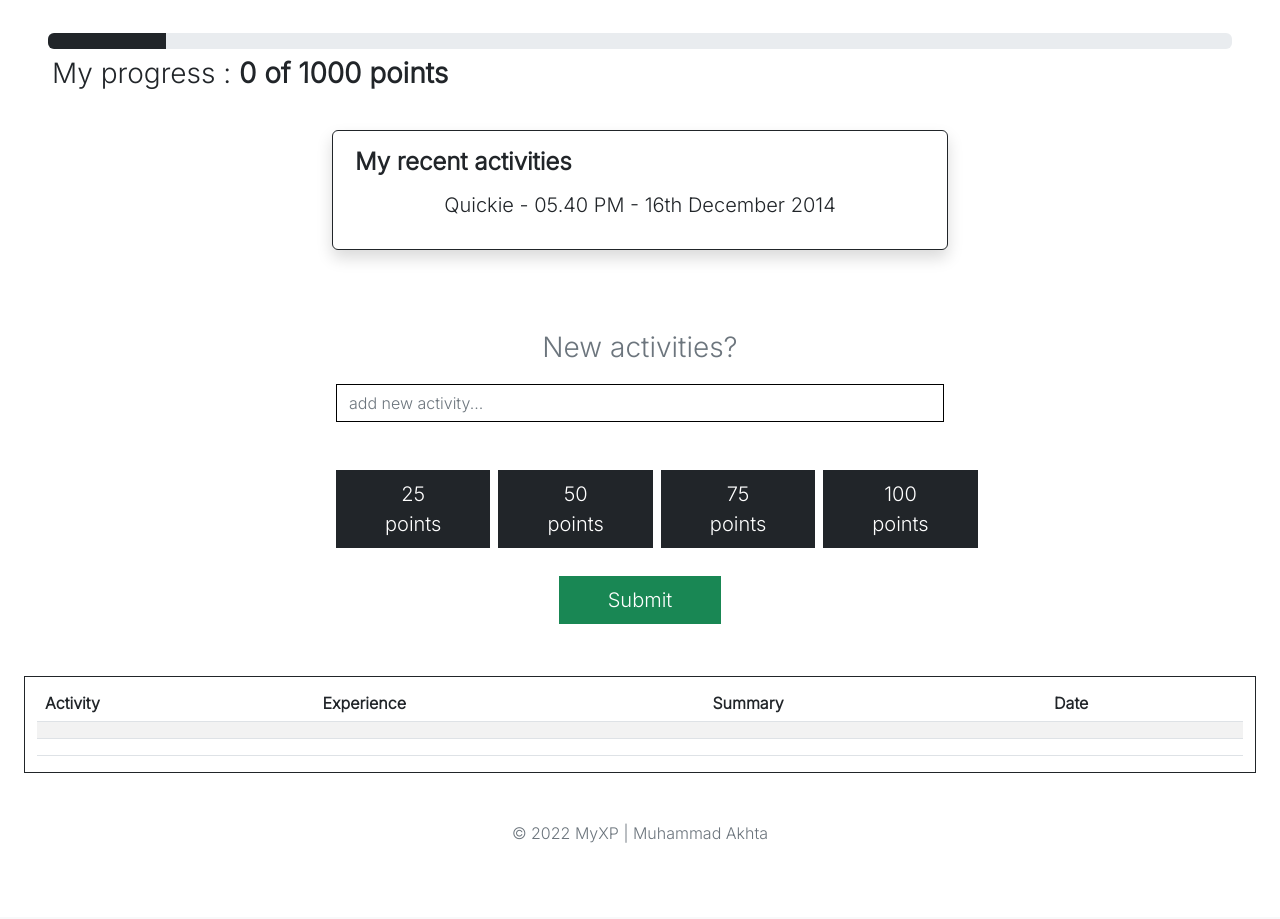
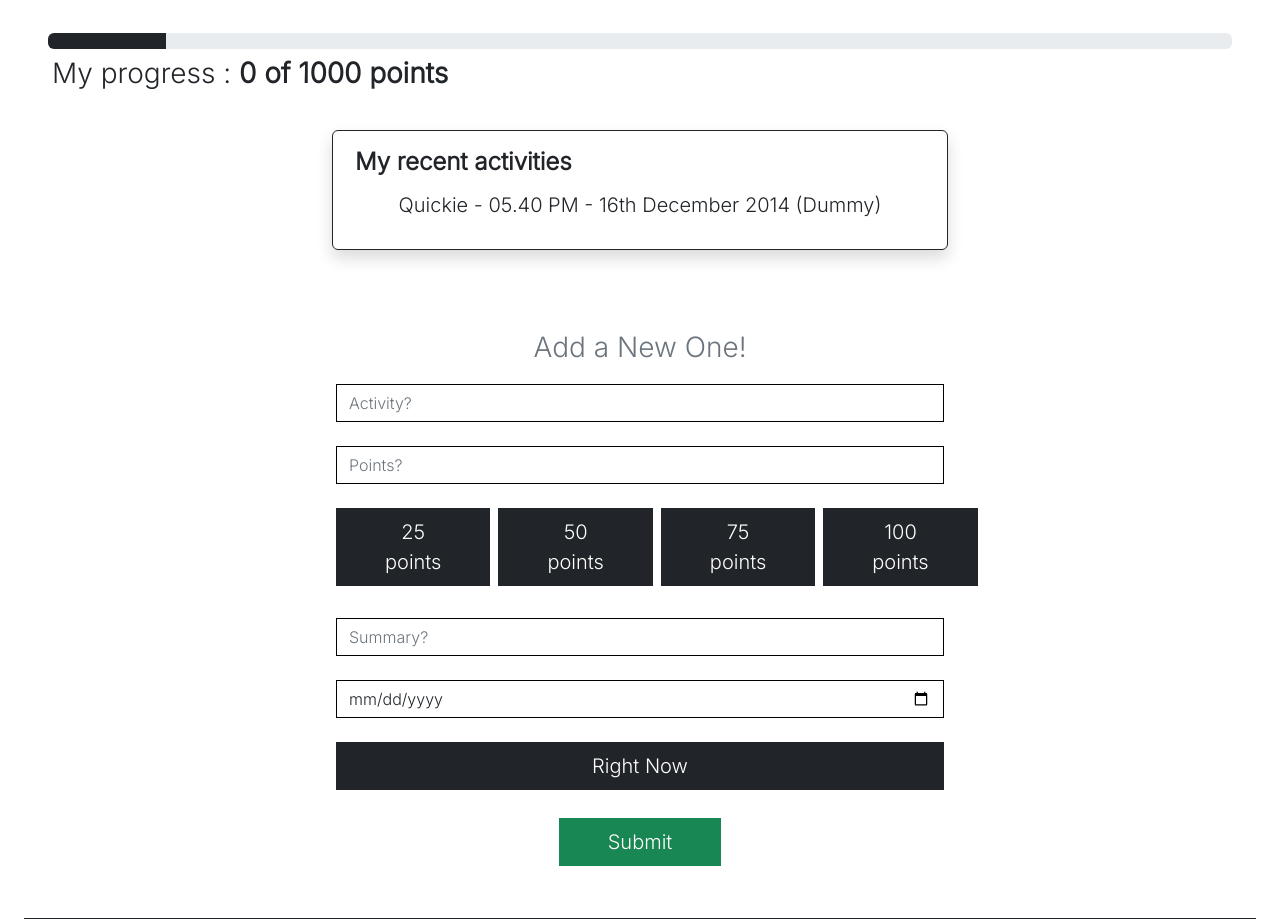
Before and after one commit to Akosovski/MyXP, a Django app: page / in a window 1280 px wide. Shown: the part 153-1072 px from the top of the page. Before the commit the page ends 996 px from the top, so only its background shows below. Run offline with Django 4.2, Linux system fonts and the light colour scheme; a user stored in the database is signed in; data that the repository does not hold is empty.

Commit message:
Addition of Activity Module

```diff
--- a/progression/views.py
+++ b/progression/views.py
@@ -3,6 +3,7 @@ from django.contrib.auth.decorators import login_required
 from multiprocessing import context
 from django.shortcuts import render, redirect
 from django.contrib.auth.admin import User
+from .models import Activity
 from django.contrib import messages
 from django.core.paginator import Paginator
 import json
@@ -13,4 +14,40 @@ from django.template.loader import render_to_string
 
 @login_required(login_url = '/authentication/login')
 def index(request):
+    activities = Activity.objects.all()
+    paginator = Paginator(activities, 10)
+    page_number = request.GET.get('page')
+    page_obj = Paginator.get_page(paginator, page_number)
+    context = {
+        'page_obj': page_obj,
+    }
     return render(request, 'progression/index.html')
+
+@login_required(login_url = '/authentication/login')
+def add_activity(request):
+
+    if request.method == 'POST':
+        activity_name = request.POST.get('name')
+        activity_xp = request.POST.get('xp')
+        activity_summary = request.POST.get('summary')
+        activity_date = request.POST.get('date')
+
+        if not activity_name:
+            messages.error(request, 'Incorrect name!')
+            return render(request, 'progression/index.html')
+
+        if not activity_xp:
+            messages.error(request, 'Incorrect points!')
+            return render(request, 'progression/index.html')
+
+        if not activity_summary:
+            messages.error(request, 'Incorrect summary!')
+            return render(request, 'progression/index.html')
+
+        if not activity_date:
+            messages.error(request, 'Incorrect date!')
+            return render(request, 'progression/index.html')
+
+        Activity.objects.create(owner=request.user, activity_name=activity_name, activity_xp=activity_xp, activity_summary=activity_summary, activity_date=activity_date)
+        messages.success(request, 'Successfully added activity!')
+        return render(request, 'progression/index.html')
--- a/templates/progression/index.html
+++ b/templates/progression/index.html
@@ -23,15 +23,16 @@
             <div class="card mx-auto border border-dark border-1 shadow p-3 mb-5 bg-body rounded" style="border-radius: 0;">
                 <div class="card-body">
                     <h4 class="lead mb-3 fs-4" style="text-align: left; font-weight: bold; margin-top:-15px; margin-left:-10px;">My recent activities</h4>
-                    <h5 class="card-text">Quickie - 05.40 PM - 16th December 2014</h5>
+                    <h5 class="card-text">Quickie - 05.40 PM - 16th December 2014 (Dummy)</h5>
                 </div>
             </div>
+
         <!-- Form Activity -->
         <div class="d-grid p-1">
             <br>
-                <p class="text-muted fs-3">New activities?</p>
-                <input type="email" class="form-control activityadd" id="exampleFormControlInput1" placeholder="add new activity..." required>
-            <br>
+                <p class="text-muted fs-3">Add a New One!</p>
+                <input type="text" class="form-control activityadd" id="exampleFormControlInput1" placeholder="Activity?" required>
+                <input type="number" class="form-control activityadd mt-4" id="exampleFormControlInput2" placeholder="Points?" required>
         </div>
 
         <!-- Quick XP -->
@@ -40,6 +41,15 @@
             <button type="button" class="btn btn-dark btn-lg px-5 m-1 xpadd">50 points</button>
             <button type="button" class="btn btn-dark btn-lg px-5 m-1 xpadd">75 points</button>
             <button type="button" class="btn btn-dark btn-lg px-5 m-1 xpadd">100 points</button>
+        </div>
+
+        <!-- Summary & Dates -->
+        <div class="d-grid p-1">
+            <br>
+                <input type="text" class="form-control activityadd" id="exampleFormControlInput3" placeholder="Summary?" required>
+                <input type="date" class="form-control activityadd mt-4" id="exampleFormControlInput4" placeholder="Date?" required>
+            <br>
+            <button type="button" class="btn btn-dark btn-lg px-5 w-100 xpadd">Right Now</button>
         </div>
 
         <button type="button" class="btn btn-success btn-lg px-5 m-1 mt-4 w-auto xpadd">Submit</button>
```
